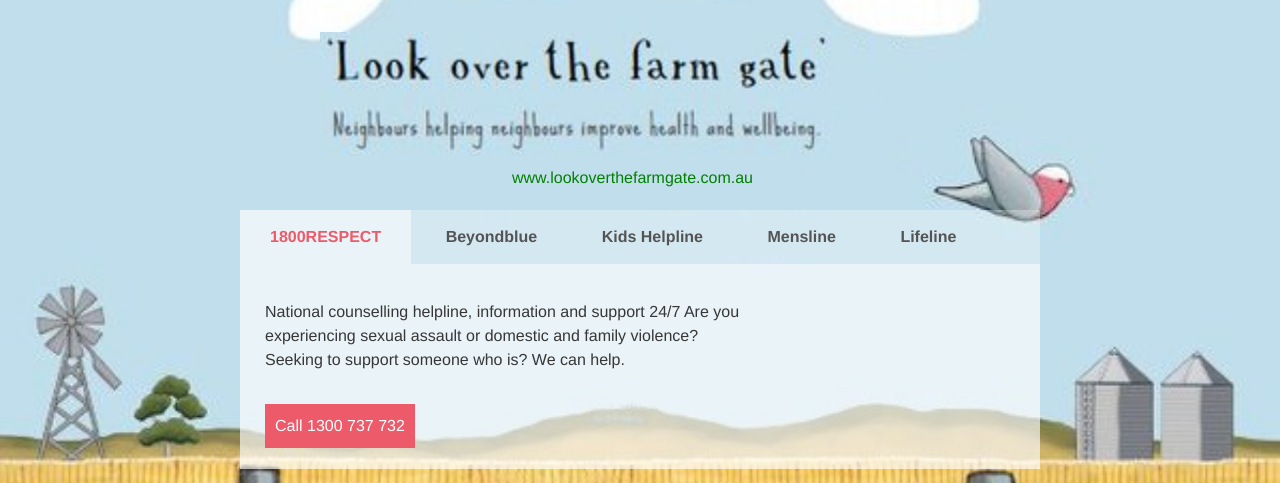
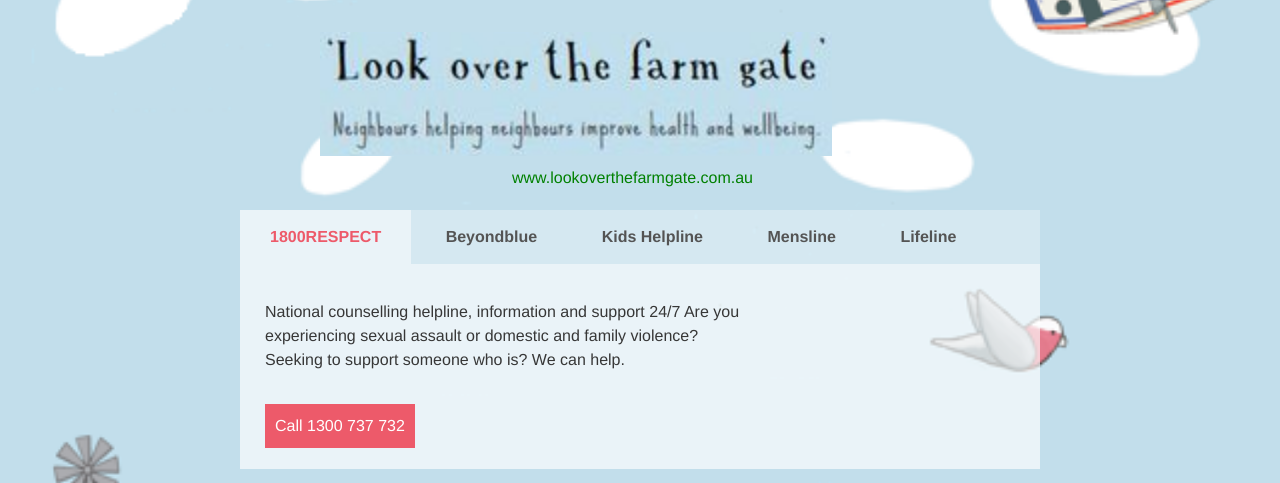
Before and after one commit to bobbyquennell/frontendLab, a plain HTML site: page LookOverTheFarmGate/index.html in a window 1280 px wide. Shown: the top 483 px of the page. Drawn offline with Linux system fonts and the light colour scheme.

Commit message:
update new background image

```diff
--- a/LookOverTheFarmGate/css/main.css
+++ b/LookOverTheFarmGate/css/main.css
@@ -3,7 +3,7 @@
     background-image: -webkit-linear-gradient(270deg,rgb(230,233,233) 0%,rgb(216,221,221) 100%);
     background-image: linear-gradient(270deg,rgb(230,233,233) 0%,rgb(216,221,221) 100%);
     -webkit-font-smoothing: antialiased;
-    background: url(../images/background.jpg)  no-repeat center;
+    background: url(../images/bg2.png)  no-repeat center;
     background-size: cover;
 }
 
```
Also changed, not shown: LookOverTheFarmGate/images/bg2.png (added).
